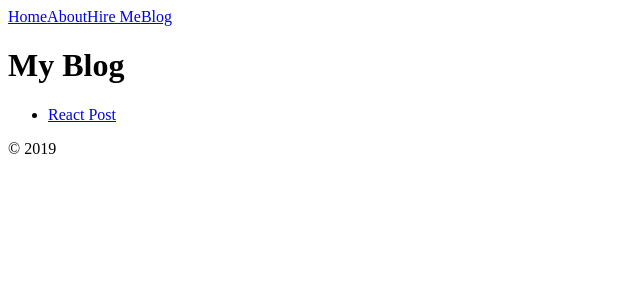
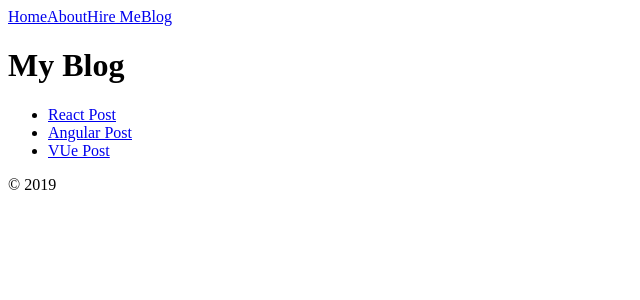
Before and after one commit to smarigowda/nextjs, a Next.js app in the folder portfolio/: page /blog in a window 1280 px wide. Shown: the top 300 px of the page, without its empty margins (0-640 px from the left). Built offline with nearby package versions, Linux system fonts and the light colour scheme; a small style sheet from the web is missing.

Commit message:
NEXT-1 pages with query params

```diff
--- a/portfolio/pages/blog.js
+++ b/portfolio/pages/blog.js
@@ -1,15 +1,23 @@
 import Layout from '../components/Layout';
 import Link from 'next/link';
+
+const PostLink = ({ title }) => {
+    return (
+        <li>
+            <Link href={`/post?title=${title}`}>
+                <a>{`${title}`}</a>
+            </Link>
+        </li>
+    )
+}
 
 const Blog = () => {
     return (
         <Layout title="My Blog">
             <ul>
-                <li>
-                    <Link href="/post?title=React Post">
-                        <a>React Post</a>
-                    </Link>
-                </li>
+                <PostLink title="React Post"/>
+                <PostLink title="Angular Post"/>
+                <PostLink title="VUe Post"/>
             </ul>
         </Layout>
     )
--- a/portfolio/pages/post.js
+++ b/portfolio/pages/post.js
@@ -3,7 +3,7 @@ import Layout from '../components/Layout';
 const Post = ({ url }) => {
     return (
         <Layout title={url.query.title}>
-            <p>About React JS</p>
+            <p>About {url.query.title}</p>
             <p>Lorem ipsum dolor sit amet, consectetur adipisicing elit. Molestiae minima facere voluptates enim nisi distinctio cumque voluptatem debitis quo! Laborum enim blanditiis assumenda culpa recusandae! Quis corporis inventore omnis similique.</p>
         </Layout>
     );
```
